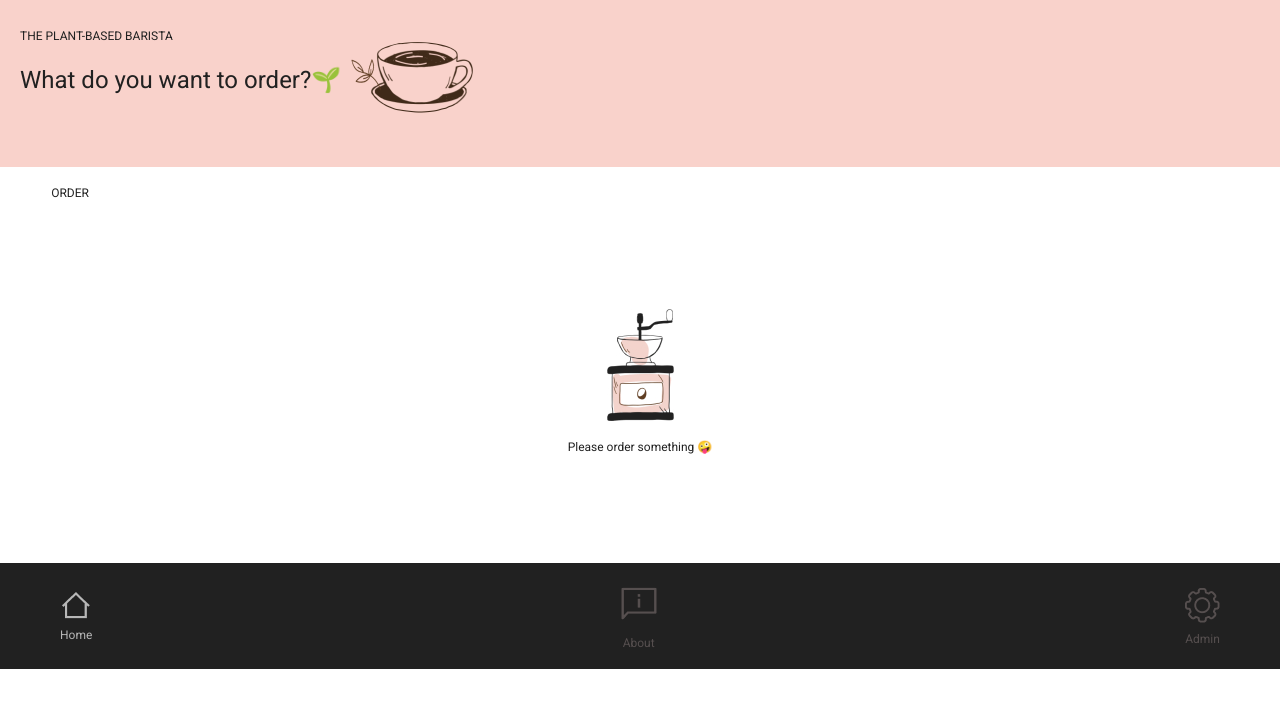
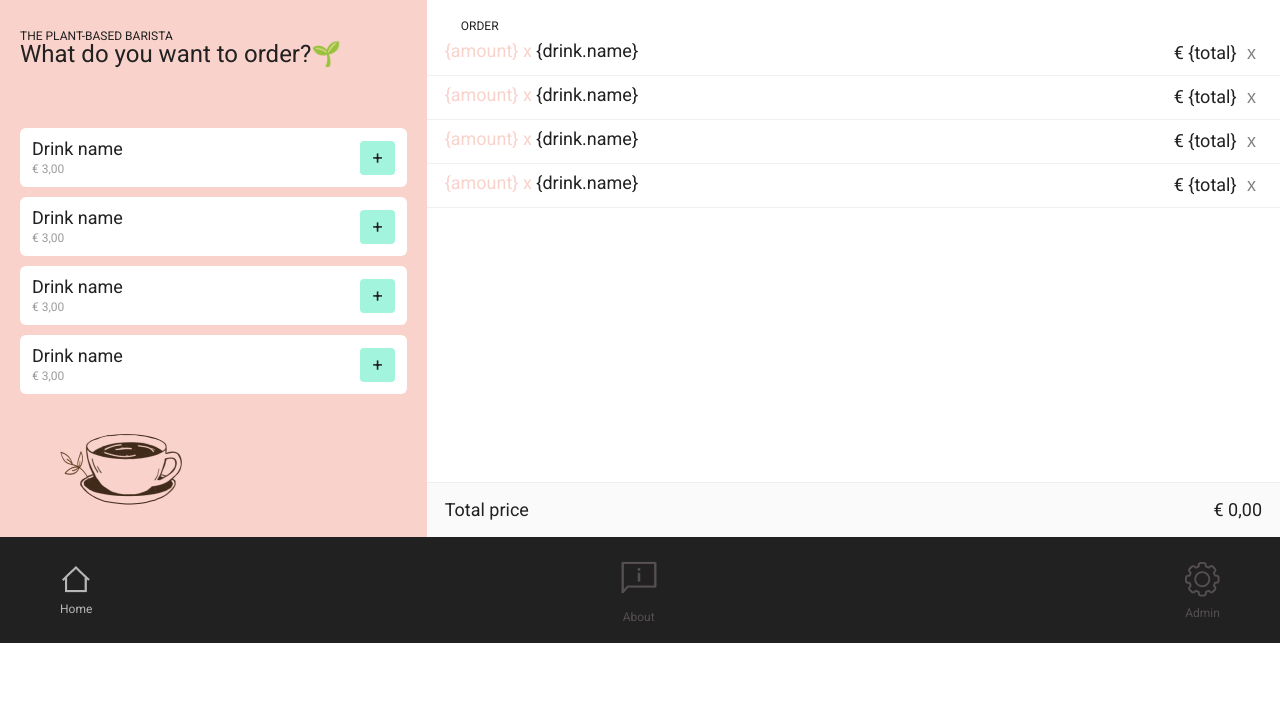
Before and after one commit to conor-v/Barista_app, a website built with webpack: page src/index.html in a window 1280 px wide. Built offline with nearby package versions, Linux system fonts and the light colour scheme; some packages are replaced by stand-ins of ours.

Commit message:
responsive design

```diff
--- a/src/css/header.css
+++ b/src/css/header.css
@@ -17,7 +17,7 @@
   }
 }
 
-@media screen and (min-resolution: 2dppx) {
+@media only screen and (min-resolution: 2dppx) {
 
   .h1-like::after {
     content: url(../assets/img/plan-based-coffee@2x.png);
--- a/src/index.html
+++ b/src/index.html
@@ -21,8 +21,7 @@
     <section class="prices highlight spaced">
       <h2 class="visually-hidden">Price list</h2>
       <ul class="prices__list">
-        <!--
-          TEMPLATE PRICE
+
         <li class="price">
           <a class="price__button">
             <span class="price__button__wrapper">
@@ -32,15 +31,44 @@
             <span class="price__button__plus">+</span>
           </a>
         </li>
-        -->
+
+        <li class="price">
+            <a class="price__button">
+              <span class="price__button__wrapper">
+                <span class="price__button__name">Drink name</span>
+                <span class="price__button__amount">&euro; 3,00</span>
+              </span>
+              <span class="price__button__plus">+</span>
+            </a>
+          </li>
+
+          <li class="price">
+              <a class="price__button">
+                <span class="price__button__wrapper">
+                  <span class="price__button__name">Drink name</span>
+                  <span class="price__button__amount">&euro; 3,00</span>
+                </span>
+                <span class="price__button__plus">+</span>
+              </a>
+            </li>
+
+            <li class="price">
+                <a class="price__button">
+                  <span class="price__button__wrapper">
+                    <span class="price__button__name">Drink name</span>
+                    <span class="price__button__amount">&euro; 3,00</span>
+                  </span>
+                  <span class="price__button__plus">+</span>
+                </a>
+              </li>
+
       </ul>
     </section>
     <section class="content spaced">
       <h2 class="title_mini">Order</h2>
-      <div class="orders__wrapper hide">
+      <div class="orders__wrapper ">
         <ul class="orders">
-          <!--
-          TEMPLATE ORDER
+
           <li class="order">
             <span class="order__name">
               <span class="order__amount">{amount} x</span> {drink.name}
@@ -50,14 +78,48 @@
                 x
               </button>
             </span>
-          </li>-->
+          </li>
+
+          <li class="order">
+              <span class="order__name">
+                <span class="order__amount">{amount} x</span> {drink.name}
+              </span>
+              <span class="order__price">&euro; {total}
+                <button class="remove">
+                  x
+                </button>
+              </span>
+            </li>
+
+            <li class="order">
+                <span class="order__name">
+                  <span class="order__amount">{amount} x</span> {drink.name}
+                </span>
+                <span class="order__price">&euro; {total}
+                  <button class="remove">
+                    x
+                  </button>
+                </span>
+              </li>
+
+              <li class="order">
+                  <span class="order__name">
+                    <span class="order__amount">{amount} x</span> {drink.name}
+                  </span>
+                  <span class="order__price">&euro; {total}
+                    <button class="remove">
+                      x
+                    </button>
+                  </span>
+                </li>
+
         </ul>
         <p class="total">
           <span class="total__label">Total price</span>
           <span class="total__price">&euro; <span>0,00</span></span>
         </p>
       </div>
-      <div class="emptystate">
+      <div class="emptystate hide">
         <img srcset="./assets/img/coffee-maker.jpg 67w,
           ./assets/img/coffee-maker@2x.jpg 134w" sizes="67px" src="./assets/img/coffee-maker.jpg" alt="A coffee maker">
 
--- a/src/style.css
+++ b/src/style.css
@@ -27,3 +27,42 @@ body {
 .highlight {
   background-color: var(--backgroundColor);
 }
+
+@media only screen and (min-width: 828px) {
+
+  .layout {
+    display: grid;
+    grid-template-columns: 1fr 2fr;
+    grid-template-rows: 1fr auto;
+  }
+
+  .content {
+    grid-area: 1 / 2 / span2 /span2;
+  }
+
+  .prices__list {
+    grid-template-columns: 1fr;
+    margin-bottom: 4rem;
+  }
+
+  .prices::after {
+    content: url(/assets/img/plan-based-coffee.png);
+    position: relative;
+    margin: 5rem;
+
+    @media only screen and (min-resolution: 2dppx) {
+
+      .prices::after {
+        content: url(/assets/img/plan-based-coffee@2x.png);
+      }
+    }
+  }
+
+  .h1-like::after {
+    content: none;
+  }
+
+  .orders__wrapper {
+    grid-template-rows: minmax(45rem, 2fr);
+  }
+}
```
